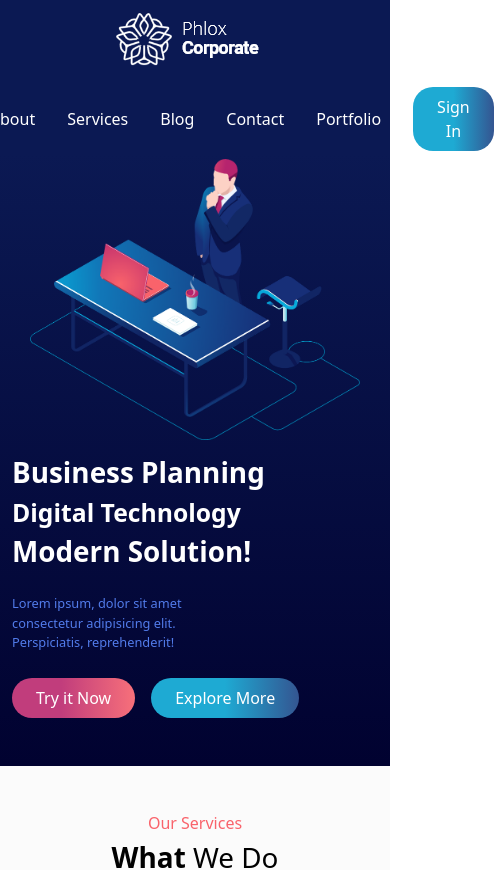
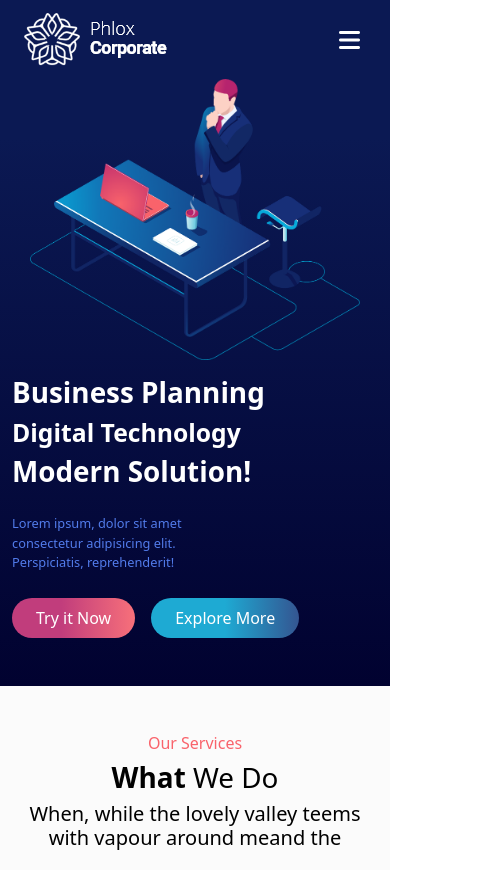
Before and after one commit to AntonioLoco/proj-html-vuejs, a Vue app: page / in a window 390 px wide. Shown: the top 870 px of the page, 494 px wide, since content can reach past the window. Built offline with nearby package versions, Linux system fonts and the light colour scheme.

Commit message:
Added hamburger menu

```diff
--- a/src/components/AppHeader.vue
+++ b/src/components/AppHeader.vue
@@ -16,6 +16,11 @@ export default{
         return{
             store
         }
+    },
+    methods: {
+        openMenu(){
+            this.store.menuIsOpen = !this.store.menuIsOpen
+        }
     }
 }
 </script>
@@ -23,7 +28,7 @@ export default{
 <template>
     <header>
         <div class="container">
-            <AppNavbar :links="store.navigationLinks"/>
+            <AppNavbar :links="store.navigationLinks" :isOpen="store.menuIsOpen" @openMenu="openMenu"/>
             <AppJumbotron />
         </div>
     </header>
--- a/src/components/AppNavbar.vue
+++ b/src/components/AppNavbar.vue
@@ -3,7 +3,8 @@ import AppButton from './AppButton.vue';
 export default{
     name: "AppNavbar",
     props: {
-        links: Array
+        links: Array,
+        isOpen: Boolean
     },
     components: {
         AppButton
@@ -14,11 +15,14 @@ export default{
 <template>
     <!-- Navbar -->
     <nav class="navbar">
-        <div class="container-fluid justify-content-center justify-content-lg-between">
+        <div class="container-fluid justify-content-between overflow-hidden">
             <a class="navbar-brand">
                 <img src="../assets/img/white-logo-2.png" alt="Logo">
             </a>
-            <div class="navbar-navigation mt-3 mt-lg-0">
+            <button class="hamburger-btn d-lg-none" @click="$emit('openMenu')">
+                <i class="fa-solid fa-bars"></i>
+            </button>
+            <div class="navbar-navigation mt-3 mt-lg-0 d-lg-flex" :class="{'d-none' : !isOpen}">
                 <ul class="navbar-link">
                     <li v-for="(link,index) in links" :key="index">
                         <a
@@ -29,7 +33,7 @@ export default{
                         </a>
                     </li>
                 </ul>
-                <AppButton name="Sign In" href="/signin" color="blue" class="ms-3"/>
+                <AppButton name="Sign In" href="/signin" color="blue" class="mt-2 mt-lg-0 ms-lg-3"/>
             </div>
         </div>
     </nav>
@@ -45,9 +49,8 @@ export default{
         display: flex;
         align-items: center;
         justify-content: flex-end;
-    }
 
-    &-link{
+        .navbar-link{
         display: flex;
         margin: 0;
         li{
@@ -58,5 +61,25 @@ export default{
             }
         }
     }
+    }
+
+    .hamburger-btn{
+        color: $text-white;
+        font-size: 1.5rem;
+        border: none;
+        background: none;
+    }
+
+}
+
+@media screen and (max-width: 991px) {
+    .navbar-navigation{
+        display: block;
+        width: 100%;
+
+        .navbar-link{
+            display: block;
+        }
+    }
 }
 </style>
--- a/src/store.js
+++ b/src/store.js
@@ -305,5 +305,6 @@ export const store = reactive({
             name: "twitter",
             href: "/twitterlink"
         }
-    ]
+    ],
+    menuIsOpen: false,
 })
```
